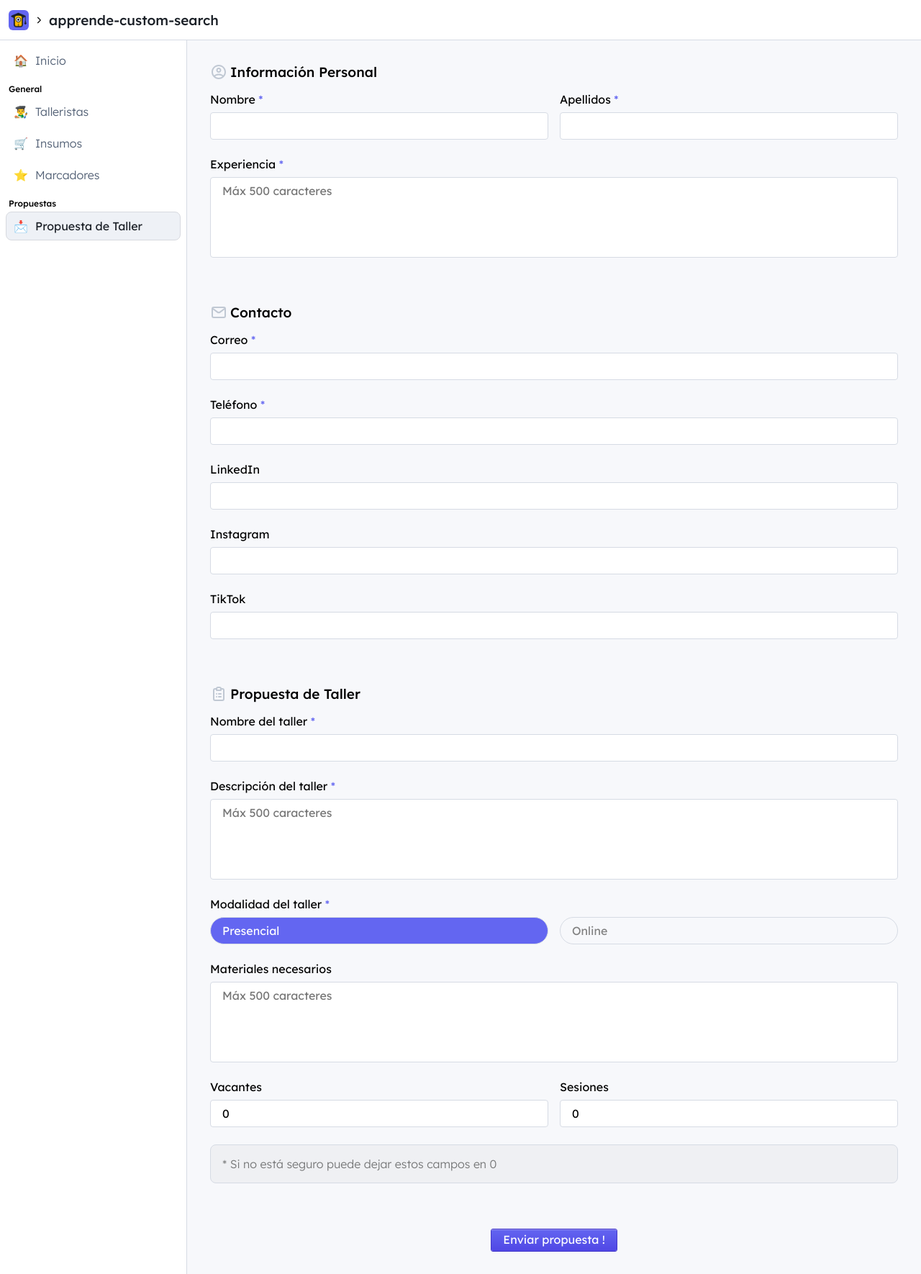
After one commit to MyckollWinchester/inf225, a Flask app: template templates/propuesta_taller.html in a window 1280 px wide. The commit adds this page. Shown: the whole page at 72% size. Run offline with Flask 3, Linux system fonts and the light colour scheme; the template is opened without the code that fills it, so the values that code supplies are empty.

Commit message:
HU5 Progress

```diff
--- /dev/null
+++ b/static/css/propuesta_taller.css
@@ -0,0 +1,103 @@
+:root {
+  --main-color-accent: #6366F1;
+  --primary-text-color: #1B2027;
+  --secondary-text-color: #FFFFFF;
+  --placeholder-text-color: #B9BCC8;
+  --primary-bg-color: #F7F8FB;
+  --secondary-bg-color: #FFFFFF;
+  --primary-line-color: #D6DBE4;
+  --secondary-line-color: #B2B7BE;
+}
+
+.container {
+  max-width: 1694px;
+}
+
+textarea {
+  resize: none;
+  height: 112px;
+}
+
+form {
+  display: grid;
+  grid-template-columns: 1fr 1fr;
+  gap: 64px;
+}
+
+.right-section__bottom {
+  display: grid;
+  place-items: center;
+}
+
+.form-section {
+  display: flex;
+  flex-direction: column;
+  gap: 24px;
+  margin-bottom: 64px;
+}
+.form-section__contact {
+  margin-bottom: 0;
+}
+
+.form-group {
+  display: flex;
+  flex-direction: column;
+  gap: 8px;
+}
+
+input[type=text], input[type=email], input[type=number], input[type=tel], textarea {
+  padding: 8px 16px;
+  border: 1px solid var(--primary-line-color);
+  border-radius: 4px;
+}
+input[type=text]:focus, input[type=email]:focus, input[type=number]:focus, input[type=tel]:focus, textarea:focus {
+  outline: none;
+  border-color: var(--main-color-accent);
+}
+
+.modalidad-taller-radios {
+  display: grid;
+  grid-template-columns: 1fr 1fr;
+  gap: 16px;
+  color: grey;
+}
+.modalidad-taller-radios label {
+  cursor: pointer;
+  padding: 8px 16px;
+  border-radius: 24px;
+  background-color: var(--primary-bg-color);
+  border: 1px solid var(--primary-line-color);
+  transition: background-color 75ms, color 75ms;
+}
+.modalidad-taller-radios label input[type=radio] {
+  display: none;
+}
+.modalidad-taller-radios label:has(input[type=radio]:checked) {
+  background-color: var(--main-color-accent);
+  color: var(--secondary-text-color);
+}
+
+.field-required {
+  color: var(--main-color-accent);
+}
+
+.two-inline {
+  display: grid;
+  grid-template-columns: 1fr 1fr;
+  gap: 16px;
+}
+
+@media (max-width: 1300px) {
+  form {
+    grid-template-columns: 1fr;
+    gap: 0;
+  }
+  .form-section__contact {
+    margin-bottom: 64px;
+  }
+}
+@media (max-width: 768px) {
+  .two-inline {
+    grid-template-columns: 1fr;
+  }
+}/*# sourceMappingURL=propuesta_taller.css.map */
--- a/templates/base.html
+++ b/templates/base.html
@@ -41,10 +41,10 @@
           <div class="navbar__icon">⭐</div>
           Marcadores
         </a>
-        <h2 class="navbar__category">Ejemplo</h2>
-        {% block ejemplo %}<a href="{{ url_for('views.ejemplo') }}" class="navbar__item">{% endblock %}
-          <div class="navbar__icon">💢</div>
-          Ejemplo
+        <h2 class="navbar__category">Propuestas</h2>
+        {% block ejemplo %}<a href="{{ url_for('views.propuesta_taller') }}" class="navbar__item">{% endblock %}
+          <div class="navbar__icon">📩</div>
+          Propuesta de Taller
         </a>
       </nav>
     </aside>
--- /dev/null
+++ b/templates/propuesta_taller.html
@@ -0,0 +1,134 @@
+{% extends "base.html" %}
+
+
+{% block head %}
+<link rel="stylesheet" href="{{ url_for('static', filename='css/propuesta_taller.css') }}">
+{% endblock %}
+
+
+{% block ejemplo %}
+<a href="{{ url_for('views.propuesta_taller') }}" class="navbar__item navbar__item--selected">
+{% endblock %}
+
+
+{% block content %}
+<div class="container">
+  <form>
+    <section class="left-section">
+      <h2 class="section-title">
+        <svg width="24px" height="24px" viewBox="0 0 24 24" fill="none">
+          <path fill-rule="evenodd" clip-rule="evenodd" d="M12 2C6.48 2 2 6.48 2 12C2 17.52 6.48 22 12 22C17.52 22 22 17.52 22 12C22 6.48 17.52 2 12 2ZM7.07 18.28C7.5 17.38 10.12 16.5 12 16.5C13.88 16.5 16.51 17.38 16.93 18.28C15.57 19.36 13.86 20 12 20C10.14 20 8.43 19.36 7.07 18.28ZM12 14.5C13.46 14.5 16.93 15.09 18.36 16.83C19.38 15.49 20 13.82 20 12C20 7.59 16.41 4 12 4C7.59 4 4 7.59 4 12C4 13.82 4.62 15.49 5.64 16.83C7.07 15.09 10.54 14.5 12 14.5ZM12 6C10.06 6 8.5 7.56 8.5 9.5C8.5 11.44 10.06 13 12 13C13.94 13 15.5 11.44 15.5 9.5C15.5 7.56 13.94 6 12 6ZM10.5 9.5C10.5 10.33 11.17 11 12 11C12.83 11 13.5 10.33 13.5 9.5C13.5 8.67 12.83 8 12 8C11.17 8 10.5 8.67 10.5 9.5Z" fill="#c0c8d3"/>
+        </svg>
+        Información Personal
+      </h2>
+      <section class="form-section">
+        <div class="two-inline">
+          <div class="form-group">
+            <label for="nombre">Nombre <span class="field-required" title="Requerido">*</span></label>
+            <input type="text" id="nombre" name="nombre" required>
+          </div>
+          <div class="form-group">
+            <label for="apellido">Apellidos <span class="field-required" title="Requerido">*</span></label>
+            <input type="text" id="apellido" name="apellido" required>
+          </div>
+        </div>
+        <div class="form-group">
+          <label for="experiencia">Experiencia <span class="field-required" title="Requerido">*</span></label>
+          <textarea id="experiencia" name="experiencia" maxlength="500" placeholder="Máx 500 caracteres" required></textarea>
+        </div>
+      </section>
+      <h2 class="section-title">
+        <svg width="24px" height="24px" viewBox="0 0 24 24" fill="none">
+          <path d="M4 7.00005L10.2 11.65C11.2667 12.45 12.7333 12.45 13.8 11.65L20 7" stroke="#c0c8d3" stroke-width="2" stroke-linecap="round" stroke-linejoin="round"/>
+          <rect x="3" y="5" width="18" height="14" rx="2" stroke="#c0c8d3" stroke-width="2" stroke-linecap="round"/>
+        </svg>
+        Contacto
+      </h2>
+      <section class="form-section form-section__contact">
+        <div class="form-group">
+          <label for="correo">Correo <span class="field-required" title="Requerido">*</span></label>
+          <input type="email" id="correo" name="correo" required>
+        </div>
+        <div class="form-group">
+          <label for="telefono">Teléfono <span class="field-required" title="Requerido">*</span></label>
+          <input type="tel" id="telefono" name="telefono" required>
+        </div>
+        <div class="form-group">
+          <label for="linkedin">LinkedIn</label>
+          <input type="text" id="linkedin" name="linkedin">
+        </div>
+        <div class="form-group">
+          <label for="instagram">Instagram</label>
+          <input type="text" id="instagram" name="instagram">
+        </div>
+        <div class="form-group">
+          <label for="tiktok">TikTok</label>
+          <input type="text" id="tiktok" name="tiktok">
+        </div>
+      </section>
+    </section>
+    <section class="right-section">
+      <div class="right-section__top">
+        <h2 class="section-title">
+          <svg width="24px" height="24px" viewBox="0 0 24 24" fill="none">
+            <path d="M9 5H7C5.89543 5 5 5.89543 5 7V19C5 20.1046 5.89543 21 7 21H17C18.1046 21 19 20.1046 19 19V7C19 5.89543 18.1046 5 17 5H15" stroke="#c0c8d3" stroke-width="2" stroke-linecap="round" stroke-linejoin="round"/>
+            <path d="M12 12H15" stroke="#c0c8d3" stroke-width="2" stroke-linecap="round" stroke-linejoin="round"/>
+            <path d="M12 16H15" stroke="#c0c8d3" stroke-width="2" stroke-linecap="round" stroke-linejoin="round"/>
+            <path d="M9 5C9 3.89543 9.89543 3 11 3H13C14.1046 3 15 3.89543 15 5V7H9V5Z" stroke="#c0c8d3" stroke-width="2" stroke-linecap="round" stroke-linejoin="round"/>
+            <circle cx="9" cy="12" r="1" fill="#c0c8d3"/>
+            <circle cx="9" cy="16" r="1" fill="#c0c8d3"/>
+          </svg>
+          Propuesta de Taller
+        </h2>
+        <section class="form-section">
+          <div class="form-group">
+            <label for="nombre-taller">Nombre del taller <span class="field-required" title="Requerido">*</span></label>
+            <input type="text" id="nombre-taller" name="nombre-taller" required>
+          </div>
+          <div class="form-group">
+            <label for="descripcion-taller">Descripción del taller <span class="field-required" title="Requerido">*</span></label>
+            <textarea id="descripcion-taller" name="descripcion-taller" maxlength="500" placeholder="Máx 500 caracteres" required></textarea>
+          </div>
+          <div class="form-group">
+            <label for="modalidad-taller">Modalidad del taller <span class="field-required" title="Requerido">*</span></label>
+            <div class="modalidad-taller-radios">
+              <label>
+                <input type="radio" name="modalidad-taller" value="presencial" checked required>
+                Presencial
+              </label>
+              <label>
+                <input type="radio" name="modalidad-taller" value="online" required>
+                Online
+              </label>
+            </div>
+          </div>
+          <div class="form-group">
+            <label for="materiales">Materiales necesarios</label>
+            <textarea id="materiales" name="materiales" maxlength="500" placeholder="Máx 500 caracteres"></textarea>
+          </div>
+          <div class="two-inline">
+            <div class="form-group">
+              <label for="vacantes">Vacantes</label>
+              <input type="number" id="vacantes" name="vacantes" min="0" max="100" value="0">
+            </div>
+            <div class="form-group">
+              <label for="sesiones">Sesiones</label>
+              <input type="number" id="sesiones" name="sesiones" min="0" max="20" value="0">
+            </div>
+          </div>
+          <div class="note" style="width: 100%">
+            * Si no está seguro puede dejar estos campos en 0
+          </div>
+        </section>
+      </div>
+      <div class="right-section__bottom">
+        <button class="button" type="submit">Enviar propuesta !</button>
+      </div>
+    </section>
+  </form>
+</div>
+{% endblock %}
+
+{% block script %}
+<script class="view-script"></script>
+{% endblock %}
--- a/views.py
+++ b/views.py
@@ -19,9 +19,9 @@ def insumos() -> str:
 def marcadores() -> str:
     return render_template("marcadores.html")
 
-@views.get("/ejemplo")
-def ejemplo() -> str:
-    return render_template("ejemplo.html")
+@views.get("/propuesta-taller")
+def propuesta_taller() -> str:
+    return render_template("propuesta_taller.html")
 
 @views.get("/404")
 def not_found() -> str:
```
Also changed, not shown: templates/ejemplo.html (deleted, +0 -29 lines).
